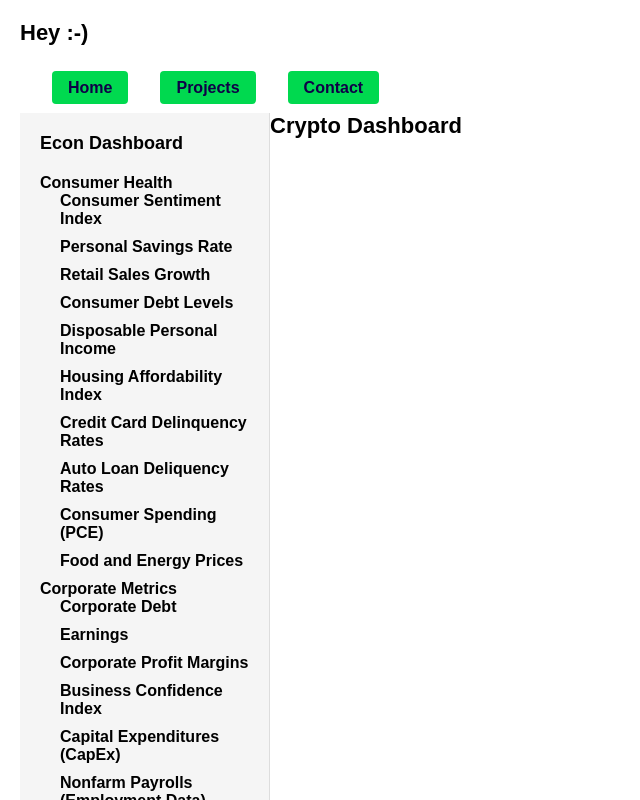
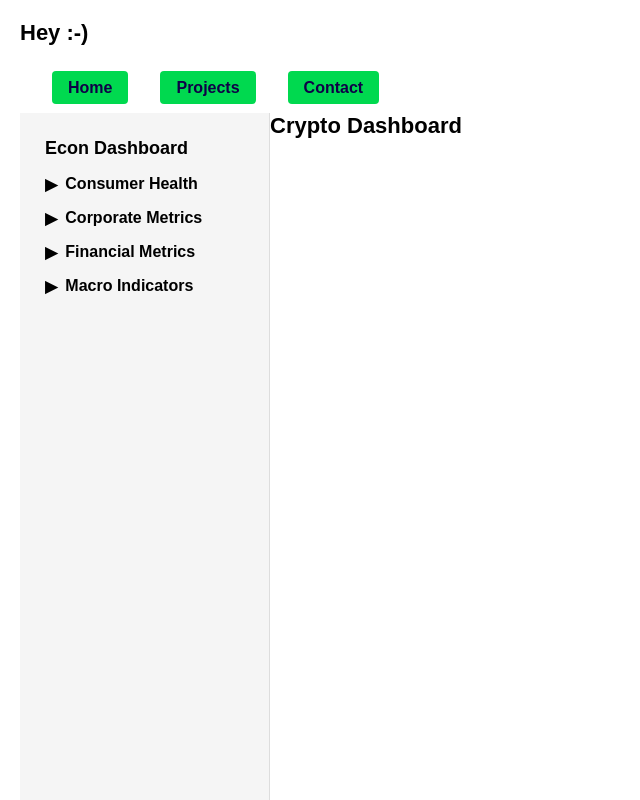
Before and after one commit to plush92/MyWebsite, a React (Vite) app in the folder frontend/: page /crypto in a window 1280 px wide. Shown: the top 800 px of the page, without its empty margins (0-640 px from the left). Built offline with nearby package versions, Linux system fonts and the light colour scheme.

Commit message:
update sidebar and css

```diff
--- a/frontend/src/App.tsx
+++ b/frontend/src/App.tsx
@@ -7,7 +7,7 @@ import { BrowserRouter as Router, Route, Routes } from "react-router-dom";
 import Header from "./components/Header";
 import Footer from "./components/Footer";
 import Nav from "./components/Nav";
-import Sidebar from "./Sidebar";
+import Sidebar from "./components/Sidebar";
 import Board from "./components/tictactoe/Board";
 import Weather from "./components/weather/Weather";
 
--- a/frontend/src/Sidebar.tsx
+++ /dev/null
@@ -1,79 +0,0 @@
-import React from 'react';
-import "/src/styles/Sidebar.css"
-
-const Sidebar = () => {
-  const categories = [
-      {
-          name: 'Consumer Health', subcategories: [
-              'Consumer Sentiment Index',
-              'Personal Savings Rate',
-              'Retail Sales Growth',
-              'Consumer Debt Levels',
-              'Disposable Personal Income',
-              'Housing Affordability Index',
-              'Credit Card Delinquency Rates',
-              'Auto Loan Deliquency Rates',
-              'Consumer Spending (PCE)',
-          'Food and Energy Prices'
-      ] },
-
-      {
-          name: 'Corporate Metrics', subcategories: [
-              'Corporate Debt',
-              'Earnings',
-              'Corporate Profit Margins',
-              'Business Confidence Index',
-              'Capital Expenditures (CapEx)',
-              'Nonfarm Payrolls (Employment Data)',
-              'Business Formation Statistics',
-          'Bankruptcies']
-      },
-
-      {
-          name: 'Financial Metrics', subcategories: [
-              'Personal Savings',
-              'Consumer Sentiment',
-              'Consumer Spending',
-              'Retail Sales',
-              'Household Debt-to-Income Ratio',
-              'Credit Card Debt',
-              'Auto Sales',
-          'Inflation']
-      },
-
-      {
-          name: 'Macro Indicators', subcategories: [
-              'Balance of Trade',
-              'Commodity Prices',
-              'Corporate Debt',
-              'GDP',
-              'Government Debt-to-GDP Ratio',
-              'Housing',
-              'Inflation',
-              'Interest Rates',
-              'Money Supply',
-              'Personal Consumption Expenditures (PCE)',
-          'Purchasing Managers Index (PMI)']
-      },
-  ];
-
-  return (
-    <div className="sidebar">
-      <h2>Econ Dashboard</h2>
-      <ul>
-        {categories.map((category, index) => (
-          <li key={index}>
-            {category.name}
-            <ul className="subcategory-list">
-              {category.subcategories.map((sub, subIndex) => (
-                <li key={subIndex}>{sub}</li>
-              ))}
-            </ul>
-          </li>
-        ))}
-      </ul>
-    </div>
-  );
-};
-
-export default Sidebar;
--- a/frontend/src/components/EconDashboard/EconDashboard.tsx
+++ b/frontend/src/components/EconDashboard/EconDashboard.tsx
@@ -1,3 +1,4 @@
+import React from 'react';
 import MacroIndicators from './macroindicators/MacroIndicators';
 import ConsumerHealth from './consumerhealth/ConsumerHealth';
 import FinancialMarkets from './financialmarkets/FinancialMarkets';
@@ -8,11 +9,39 @@ const EconDashboard: React.FC = () => {
         <div>
             <header>
                 <h1>Econ Dashboard</h1>
+                <p>
+                    The Econ Dashboard provides an overview of key economic metrics that impact financial markets,
+                    businesses, and consumer behavior. These metrics are carefully chosen to give a comprehensive
+                    understanding of the economic landscape, enabling better decision-making and insights.
+                </p>
             </header>
-            <MacroIndicators />
-            <ConsumerHealth />
-            <FinancialMarkets />
-            <CorporateMetrics />
+            <section>
+                <h2>Purpose</h2>
+                <p>
+                    This dashboard serves as an educational tool, helping users understand the interconnectedness
+                    of economic indicators and their implications on various sectors. Each metric is explained in
+                    context to ensure clarity for users of all levels of expertise.
+                </p>
+            </section>
+            <section>
+                <h2>Metrics Overview</h2>
+                <p>
+                    The metrics are grouped into four categories:
+                </p>
+                <ul>
+                    <li><strong>Macro Indicators</strong>: Broad economic trends such as GDP and inflation.</li>
+                    <li><strong>Consumer Health</strong>: Insights into consumer spending, housing, and employment.</li>
+                    <li><strong>Corporate Metrics</strong>: Key data on business performance and productivity.</li>
+                    <li><strong>Financial Markets</strong>: Indicators that reflect the state of financial systems.</li>
+                </ul>
+            </section>
+            <section>
+                <h2>Explore the Metrics</h2>
+                <p>
+                    Use the sidebar to navigate through each category for detailed information and data visualizations.
+                </p>
+            </section>
+
         </div>
     );
 }
--- /dev/null
+++ b/frontend/src/components/Sidebar.tsx
@@ -0,0 +1,101 @@
+import React, { useState } from 'react';
+import "/src/styles/Sidebar.css";
+
+const Sidebar = () => {
+  const categories = [
+    {
+      name: 'Consumer Health',
+      subcategories: [
+        'Consumer Sentiment Index',
+        'Personal Savings Rate',
+        'Retail Sales Growth',
+        'Consumer Debt Levels',
+        'Disposable Personal Income',
+        'Housing Affordability Index',
+        'Credit Card Delinquency Rates',
+        'Auto Loan Deliquency Rates',
+        'Consumer Spending (PCE)',
+        'Food and Energy Prices',
+      ],
+    },
+    {
+      name: 'Corporate Metrics',
+      subcategories: [
+        'Corporate Debt',
+        'Earnings',
+        'Corporate Profit Margins',
+        'Business Confidence Index',
+        'Capital Expenditures (CapEx)',
+        'Nonfarm Payrolls (Employment Data)',
+        'Business Formation Statistics',
+        'Bankruptcies',
+      ],
+    },
+    {
+      name: 'Financial Metrics',
+      subcategories: [
+        'Personal Savings',
+        'Consumer Sentiment',
+        'Consumer Spending',
+        'Retail Sales',
+        'Household Debt-to-Income Ratio',
+        'Credit Card Debt',
+        'Auto Sales',
+        'Inflation',
+      ],
+    },
+    {
+      name: 'Macro Indicators',
+      subcategories: [
+        'Balance of Trade',
+        'Commodity Prices',
+        'Corporate Debt',
+        'GDP',
+        'Government Debt-to-GDP Ratio',
+        'Housing',
+        'Inflation',
+        'Interest Rates',
+        'Money Supply',
+        'Personal Consumption Expenditures (PCE)',
+        'Purchasing Managers Index (PMI)',
+      ],
+    },
+  ];
+
+  const [openCategory, setOpenCategory] = useState<string | null>(null);
+
+  const toggleCategory = (categoryName: string) => {
+    setOpenCategory(openCategory === categoryName ? null : categoryName);
+  };
+
+  return (
+    <div className="sidebar">
+      <h2>Econ Dashboard</h2>
+      <ul>
+        {categories.map((category, index) => (
+          <li key={index}>
+            <div
+              className="category-name"
+              onClick={() => toggleCategory(category.name)}
+              style={{ cursor: 'pointer', display: 'flex', alignItems: 'center' }}
+            >
+              <span style={{ marginRight: '8px' }}>
+                {openCategory === category.name ? '▼' : '▶'}
+              </span>
+              {category.name}
+            </div>
+            {openCategory === category.name && (
+              <ul className="subcategory-list">
+                {category.subcategories.map((sub, subIndex) => (
+                  <li key={subIndex}>{sub}</li>
+                ))}
+              </ul>
+            )}
+          </li>
+        ))}
+      </ul>
+    </div>
+  );
+};
+
+export default Sidebar;
--- a/frontend/src/styles/Sidebar.css
+++ b/frontend/src/styles/Sidebar.css
@@ -1,7 +1,7 @@
 .sidebar {
-  width: 250px;
+  width: 180px;
   background-color: whitesmoke;
-  padding: 20px;
+  padding: 25px;
   border-right: 1px solid #ddd;
   height: 100vh;
   overflow-y: auto;
@@ -9,7 +9,7 @@
 
 .sidebar h2 {
   font-size: 18px;
-  margin-bottom: 20px;
+  margin-bottom: 10px;
 }
 
 .sidebar ul {
@@ -18,13 +18,14 @@
 }
 
 .sidebar ul li {
-  margin-bottom: 10px;
+  margin-bottom: 15px;
   font-weight: bold;
 }
 
 .subcategory-list {
-  margin-left: 20px;
+  margin-left: 25px;
   font-weight: normal;
+  margin-top: 12px;
 }
 
 .dashboard-layout {
```
